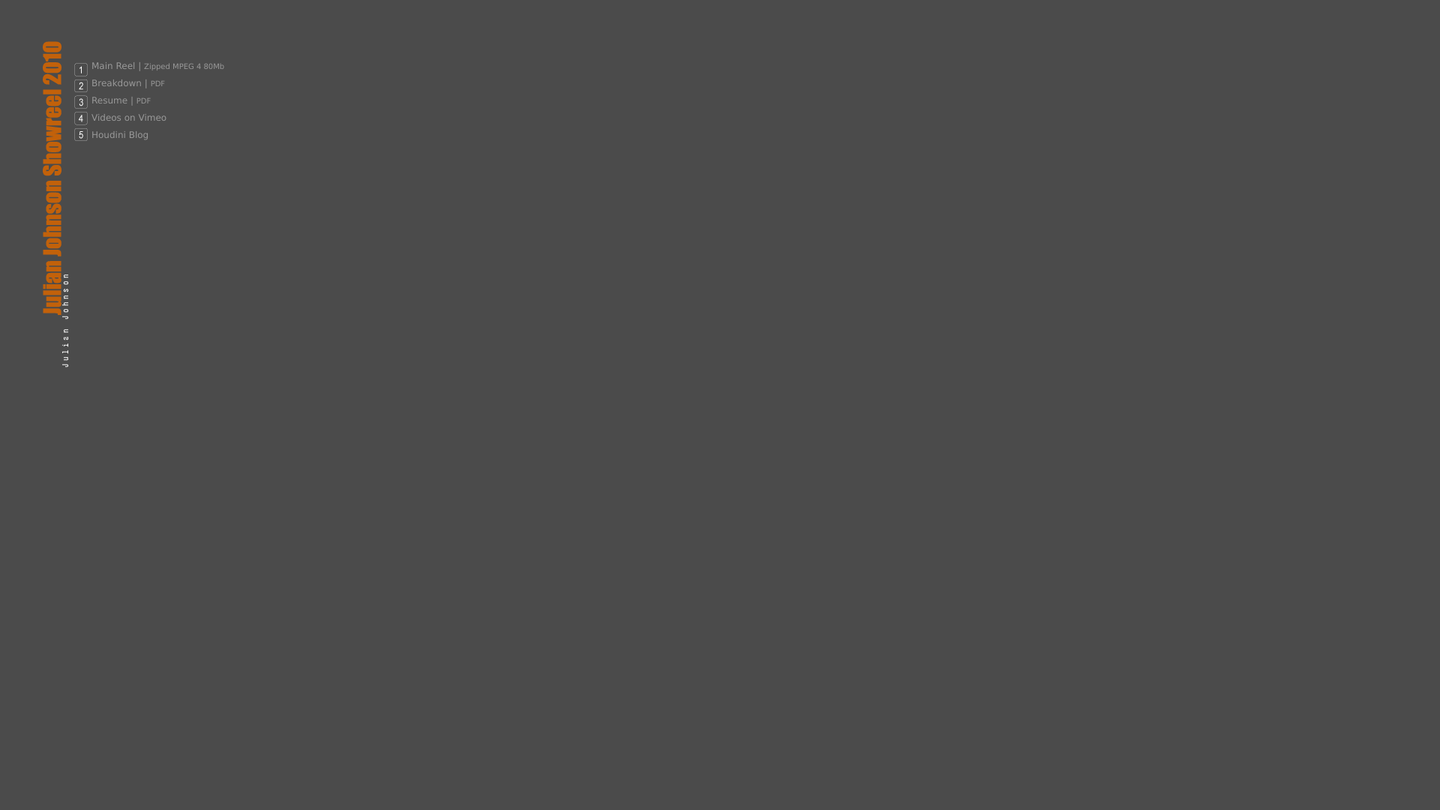
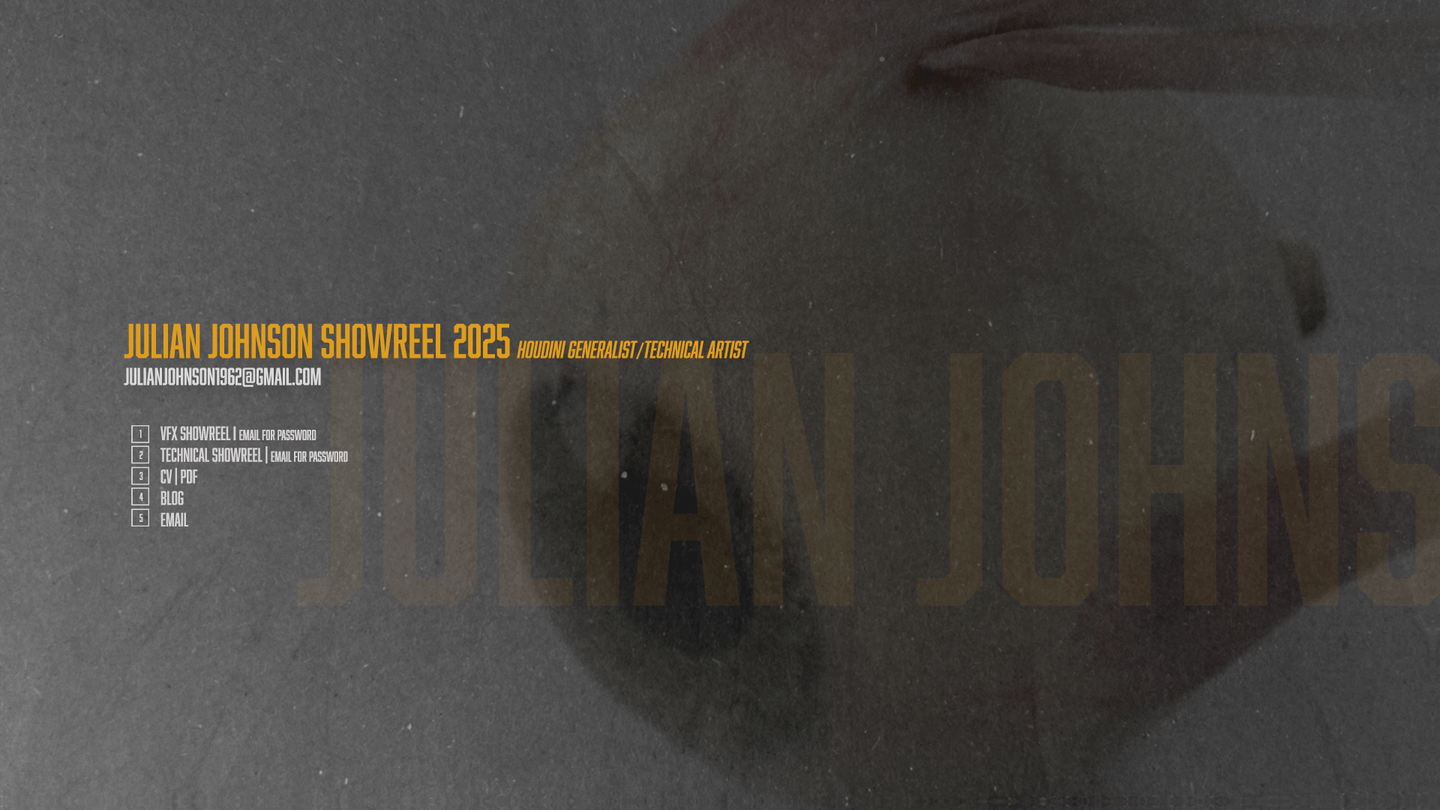
Before and after one commit to julianjohnson2691/julianjohnson1962.github.io, a plain HTML site: page index.html in a window 1280 px wide. Shown: the whole page at 75% size, 1920 px wide, since content can reach past the window. Before the commit the page ends 1025 px from the top, so only its background shows below. Drawn offline with Linux system fonts and the light colour scheme.

Commit message:
Add files via upload

```diff
--- a/index.html
+++ b/index.html
@@ -1,92 +1,86 @@
 <html>
 <head>
-<title>Julian Johnson 2010</title>
-<meta http-equiv="Content-Type" content="text/html; charset=iso-8859-1">
-<style type="text/css">
-<!--
-body {
-	background-color: #4B4B4B;
+<title>web</title>
+<meta http-equiv="Content-Type" content="text/html; charset=utf-8">
+<style>
+.nav-link {
+	display: block;
+	width: 281px;
+	border: none;
 }
-.style1 {
-	font-family: Verdana, Arial, Helvetica, sans-serif;
-	font-size: 12px;
-	color: #999999;
-	line-height: 23px;
+.nav-link img {
+	border: none;
+	display: block;
 }
-a {
-	font-family: Verdana, Arial, Helvetica, sans-serif;
-	font-size: 12px;
-	color: #999999;
-	text-decoration:none
-
-}
-a:link{text-decoration:none}
-a:hover {
-	font-family: Verdana, Arial, Helvetica, sans-serif;
-	font-size: 12px;
-	color: white;
-	}
-.style2 {font-size: 10px}
-
--->
-</style></head>
-<body leftmargin="0" topmargin="0" marginwidth="0" marginheight="0">
-<!-- ImageReady Slices (testthree.psd) -->
-<table id="Table_01" width="512" height="1025" border="0" cellpadding="0" cellspacing="0">
+</style>
+</head>
+<body bgcolor="#FFFFFF" leftmargin="0" topmargin="0" marginwidth="0" marginheight="0">
+<!-- Save for Web Slices (web.psd) -->
+<table id="Table_01" width="1921" height="1080" border="0" cellpadding="0" cellspacing="0">
 	<tr>
-		<td colspan="5">
-			<img src="images/index_temp_01.gif" width="512" height="1" alt=""></td>
+		<td rowspan="8">
+			<img src="images/web_01.gif" width="207" height="1079" alt=""></td>
+		<td colspan="2">
+			<img src="images/web_02.gif" width="1713" height="1" alt=""></td>
+		<td>
+			<img src="images/spacer.gif" width="1" height="1" alt=""></td>
 	</tr>
 	<tr>
-		<td colspan="5">
-			<img src="images/index_temp_02.gif" width="512" height="73" alt=""></td>
+		<td>
+			<img src="images/web_03.gif" width="281" height="563" alt=""></td>
+		<td rowspan="8">
+			<img src="images/web_04.gif" width="1432" height="1079" alt=""></td>
+		<td>
+			<img src="images/spacer.gif" width="1" height="563" alt=""></td>
 	</tr>
 	<tr>
-		<td colspan="3">
-			<img src="images/index_temp_03.gif" width="95" height="1" alt=""></td>
-		<td rowspan="2">
-			<img src="images/index_temp_04.gif" width="27" height="120" alt=""></td>
 		<td>
-			<img src="images/index_temp_05.gif" width="390" height="1" alt=""></td>
+			<a href="#" class="nav-link"><img src="images/web_05.gif" width="281" height="27" alt="" onmouseover="this.src='images/overweb_05.gif'" onmouseout="this.src='images/web_05.gif'"></a>
+		</td>
+		<td>
+			<img src="images/spacer.gif" width="1" height="27" alt=""></td>
 	</tr>
 	<tr>
-		<td rowspan="4">
-			<img src="images/index_temp_06.gif" width="1" height="949" alt=""></td>
-		<td colspan="2">
-			<img src="images/index_temp_07.gif" width="94" height="119" alt=""></td>
-		<td><p class="style1"><a href="images/jj_2010_reel.zip">Main Reel</a> | <span class="style2">Zipped MPEG 4 80Mb</span> <br>
-		    <a href="images/breakdown.pdf">Breakdown</a> | <span class="style2">PDF </span><br>
-		    <a href="images/cv.pdf">Resume</a> | <span class="style2">PDF</span> <br>
-		    <a href="http://vimeo.com/user626768/videos">Videos on Vimeo</a><br>
-		    <a href="http://julianjohnsonsblog.blogspot.com/">Houdini Blog
-            </a> </p>		  </td>
+		<td>
+			<a href="#" class="nav-link"><img src="images/web_06.gif" width="281" height="29" alt="" onmouseover="this.src='images/overweb_06.gif'" onmouseout="this.src='images/web_06.gif'"></a>
+		</td>
+		<td>
+			<img src="images/spacer.gif" width="1" height="29" alt=""></td>
 	</tr>
 	<tr>
-		<td colspan="4">
-			<img src="images/index_temp_09.gif" width="511" height="2" alt=""></td>
+		<td>
+			<a href="#" class="nav-link"><img src="images/web_07.gif" width="281" height="28" alt="" onmouseover="this.src='images/overweb_07.gif'" onmouseout="this.src='images/web_07.gif'"></a>
+		</td>
+		<td>
+			<img src="images/spacer.gif" width="1" height="28" alt=""></td>
+	</tr>
+	<tr>
+		<td>
+			<a href="https://julianjohnsonsblog.blogspot.com/" class="nav-link"><img src="images/web_08.gif" width="281" height="27" alt="" onmouseover="this.src='images/overweb_08.gif'" onmouseout="this.src='images/web_08.gif'"></a>
+		</td>
+		<td>
+			<img src="images/spacer.gif" width="1" height="27" alt=""></td>
+	</tr>
+	<tr>
+		<td>
+			<a href="mailto:julianjohnson1962@gmail.com" class="nav-link"><img src="images/web_09.gif" width="281" height="29" alt="" onmouseover="this.src='images/overweb_09.gif'" onmouseout="this.src='images/web_09.gif'"></a>
+		</td>
+		<td>
+			<img src="images/spacer.gif" width="1" height="29" alt=""></td>
 	</tr>
 	<tr>
 		<td rowspan="2">
-			<img src="images/index_temp_10.gif" width="2" height="828" alt=""></td>
-		<td colspan="3">			<img src="images/index_temp_11.gif" width="509" height="294" alt=""></td>
-	</tr>
-	<tr>
-		<td colspan="3">
-			<img src="images/index_temp_12.gif" width="509" height="534" alt=""></td>
+			<img src="images/web_10.gif" width="281" height="376" alt=""></td>
+		<td>
+			<img src="images/spacer.gif" width="1" height="375" alt=""></td>
 	</tr>
 	<tr>
 		<td>
+			<img src="images/web_11.gif" width="207" height="1" alt=""></td>
+		<td>
 			<img src="images/spacer.gif" width="1" height="1" alt=""></td>
-		<td>
-			<img src="images/spacer.gif" width="2" height="1" alt=""></td>
-		<td>
-			<img src="images/spacer.gif" width="92" height="1" alt=""></td>
-		<td>
-			<img src="images/spacer.gif" width="27" height="1" alt=""></td>
-		<td>
-			<img src="images/spacer.gif" width="390" height="1" alt=""></td>
 	</tr>
 </table>
-<!-- End ImageReady Slices -->
+<!-- End Save for Web Slices -->
 </body>
 </html>
```
Also changed, not shown: images/overweb_05.gif (added), images/overweb_06.gif (added), images/overweb_07.gif (added), images/overweb_08.gif (added), images/overweb_09.gif (added), images/web_01.gif (added), images/web_02.gif (added), images/web_03.gif (added), images/web_04.gif (added), images/web_05.gif (added), images/web_06.gif (added), images/web_07.gif (added), images/web_08.gif (added), images/web_09.gif (added), 4 more files.
